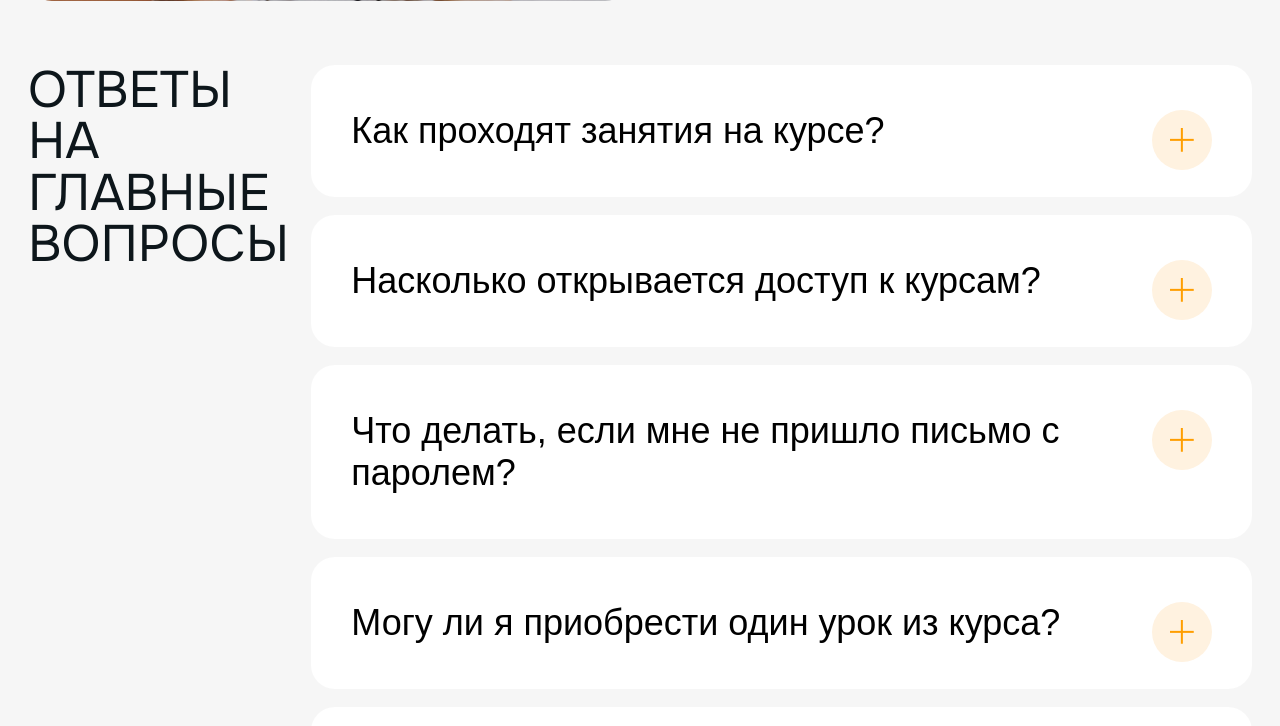
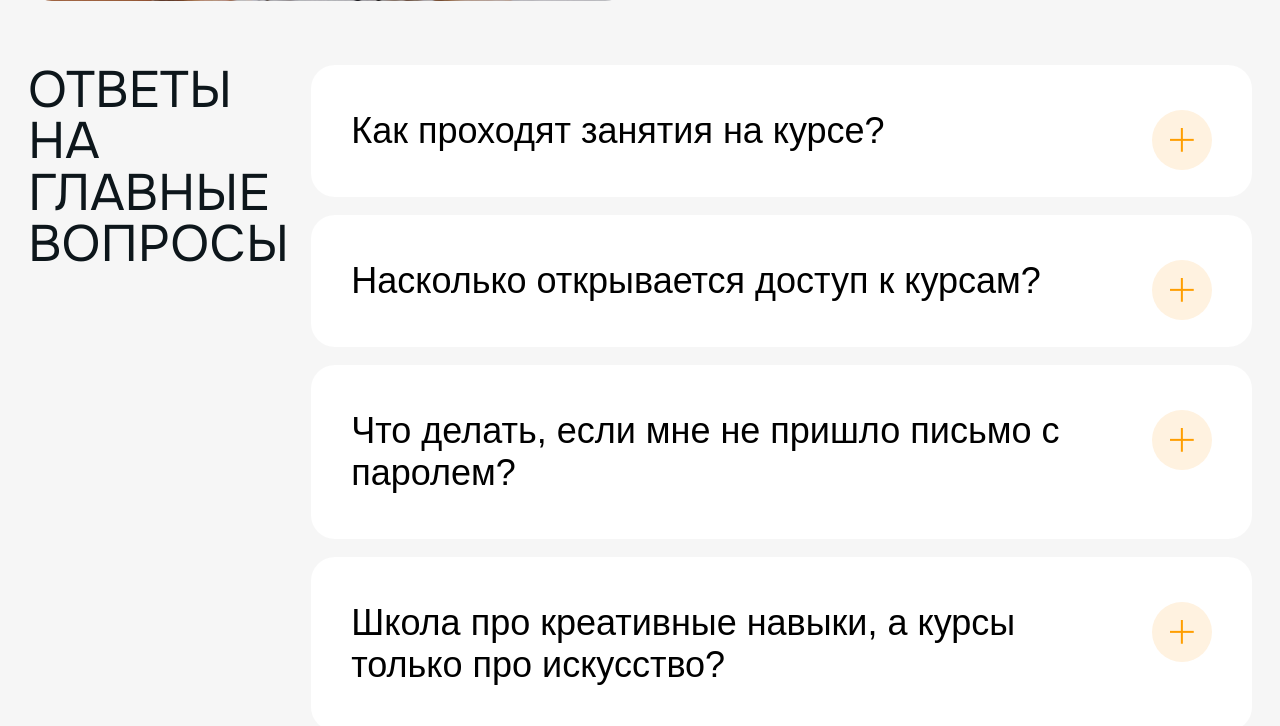
Before and after one commit to LevonAS/ProjectP, a Django app: page / in a window 1280 px wide. Shown: the part 4621-5347 px from the top of the page. Run offline with Django 4.2, Linux system fonts and the light colour scheme; data comes from the database, SQL or seed files in the repository; some libraries are stand-ins or nearby versions.

Commit message:
Вывод на Главную вопросы-ответы из БД

```diff
--- a/app/mainapp/models.py
+++ b/app/mainapp/models.py
@@ -104,6 +104,7 @@ class QuestionAnswer(models.Model):
     question = models.TextField(verbose_name="Вопрос")
     answer = models.TextField(verbose_name="Ответ")
     course = models.ForeignKey(Course, blank=True, null=True, on_delete=models.CASCADE)
+    main = models.BooleanField(verbose_name="Для главной страницы", default=False)
     deleted = models.BooleanField(verbose_name="Удален", default=False)
 
     def __str__(self):
--- a/app/mainapp/templates/mainapp/parts_pages/faq_school.html
+++ b/app/mainapp/templates/mainapp/parts_pages/faq_school.html
@@ -1,4 +1,4 @@
-{% load static %}
+{% load static markdownify %}
 
 <!-- Часто задаваемые вопросы по школе -->
 <div class="site-box">
@@ -6,52 +6,20 @@
         <p class="faq__title">Ответы на главные вопросы</p>
         <div class="faq__body">
             <div class="faq__items">
+                {% if question_answer %}
+                {% for item in question_answer %}
                 <div class="faq__item">
-                    <button class="faq__collapsible"><p>Как проходят занятия на курсе?</p></button>
+                    <button class="faq__collapsible">
+                        <p>{{ item.question }}</p>
+                    </button>
                     <div class="faq__content">
-                        <p>
-                            В школе есть курсы как в записи, для полной самостоятельной работы, так и курсы с сопровождением преподавателя.
-                            Вы можете выбрать подходящий вам курс.<br><br>
-                            Кстати, у каждого курса есть свой телеграмм-канал, в нем преподаватель загружает дополнительные материалы,
-                            говорит о новостях курса, ведет интерактив с учениками. Это доступно для всех курсов, ведь нам важно формировать сообщество.
-                        </p>
+                        <p>{{ item.answer|markdownify }}</p>
                     </div>
                 </div>
-                <div class="faq__item">
-                    <button class="faq__collapsible"><p>Насколько открывается доступ к курсам?</p></button>
-                    <div class="faq__content">
-                        <p>
-                            Есть курсы, в которых открыт доступ навсегда! И вы можете смотреть их несколько раз, возвращаясь к материалу повторно.
-                            <br><br>
-                            А есть курсы, к которым доступ ограничен. Например, срок прохождения курса - 1,5 месяца, это вместе с обратной связью от преподавателя. После окончания курса у вас есть к нему доступ еще на 3 месяца.
-                            <br><br>
-                            Почему? - нам важно, чтобы ученик осваивал навыки комплексно, урок за уроком, фиксируя полученные знания. Именно поэтому мы рекомендуем проходить курс с ограничением по времени, ведь нас ждут творческие открытия!
-                        </p>
-                    </div>
-                </div>
-                <div class="faq__item">
-                    <button class="faq__collapsible"><p>Что делать, если мне не пришло письмо с паролем?</p></button>
-                    <div class="faq__content">
-                        <p>
-                            Скорее всего, вы неверно указали свой адрес электронной почты.
-                            Если вы оплатили курс и не получили доступ — напишите нам <a href="mailto:(ссылка на почту)">(ссылка на почту)</a> и мы поможем вам в течении 24 часов.
-                        </p>
-                    </div>
-                </div>
-                <div class="faq__item">
-                    <button class="faq__collapsible"><p>Могу ли я приобрести один урок из курса?</p></button>
-                    <div class="faq__content">
-                        <p>Все наши курсы продаются целиком. Мы регулярно делаем акции и разные тарифы, вам точно понравится!</p>
-                    </div>
-                </div>
-                <div class="faq__item">
-                    <button class="faq__collapsible"><p>Школа про креативные навыки, а курсы только про искусство?</p></button>
-                    <div class="faq__content">
-                        <p>
-                            Все наши курсы продаются целиком. Мы регулярно делаем акции и разные тарифыы, вам точно понравится!
-                        </p>
-                    </div>
-                </div>
+                {% endfor %}
+                {% else %}
+                <h2>Новостей нет!</h2>
+                {% endif %}
             </div>
         </div>
     </section>
--- a/app/mainapp/views.py
+++ b/app/mainapp/views.py
@@ -1,7 +1,11 @@
 from django.shortcuts import render
 
+from mainapp.models import QuestionAnswer
 
 def index(request):
-    context = {}
+    # print('///  question_answer : ', QuestionAnswer.objects.all())
+    # for item in QuestionAnswer.objects.filter(main=True):
+    #     print(item.question, item.answer)
+    context = {'question_answer': QuestionAnswer.objects.filter(main=True)}
 
     return render(request, 'mainapp/index.html', context)
--- a/app/requirements.txt
+++ b/app/requirements.txt
@@ -1,6 +1,7 @@
 asgiref==3.7.2
 Django==4.2.5
 python-dotenv==1.0.0
+django-markdownify==0.9.3
 django-bootstrap5==23.3
 psycopg2-binary==2.9.8
 requests==2.31.0
```
Also changed, not shown: app/django_conf/settings.py (+9 -0 lines), app/mainapp/fixtures/questionanswer.json (added, +1 -0 lines), app/authapp/migrations/0018_alter_studentuser_activation_key_expires.py (added), app/db.sqlite3, app/mainapp/migrations/0011_questionanswer_main_alter_course_teaser_video_and_more.py (added).
